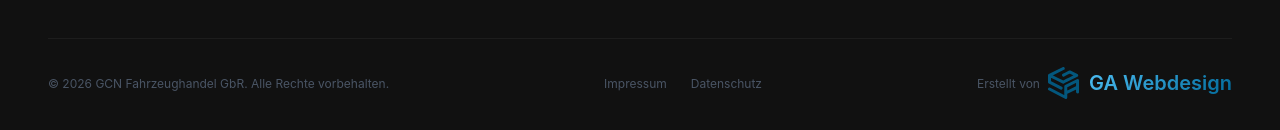
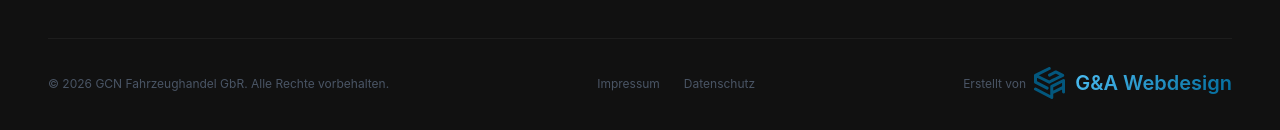
Before and after one commit to itlay0812/Fahrzeughandelwebseite, a React (Vite) app: page / in a window 1280 px wide. Shown: the part 5177-5307 px from the top of the page. Built offline with nearby package versions, Linux system fonts and the light colour scheme; no server answers.

Commit message:
Update GisslerBranding.tsx

```diff
--- a/src/app/components/GisslerBranding.tsx
+++ b/src/app/components/GisslerBranding.tsx
@@ -34,7 +34,7 @@ export default function GisslerBranding({ href, className = "" }: GisslerBrandin
           backgroundClip: "text",
         }}
       >
-        GA Webdesign
+        G&A Webdesign
       </div>
     </div>
   );
@@ -46,7 +46,7 @@ export default function GisslerBranding({ href, className = "" }: GisslerBrandin
         target="_blank"
         rel="noopener noreferrer"
         className="inline-flex transition-opacity hover:opacity-70"
-        aria-label="GA Webdesign"
+        aria-label="G&A Webdesign"
       >
         {inner}
       </a>
```
